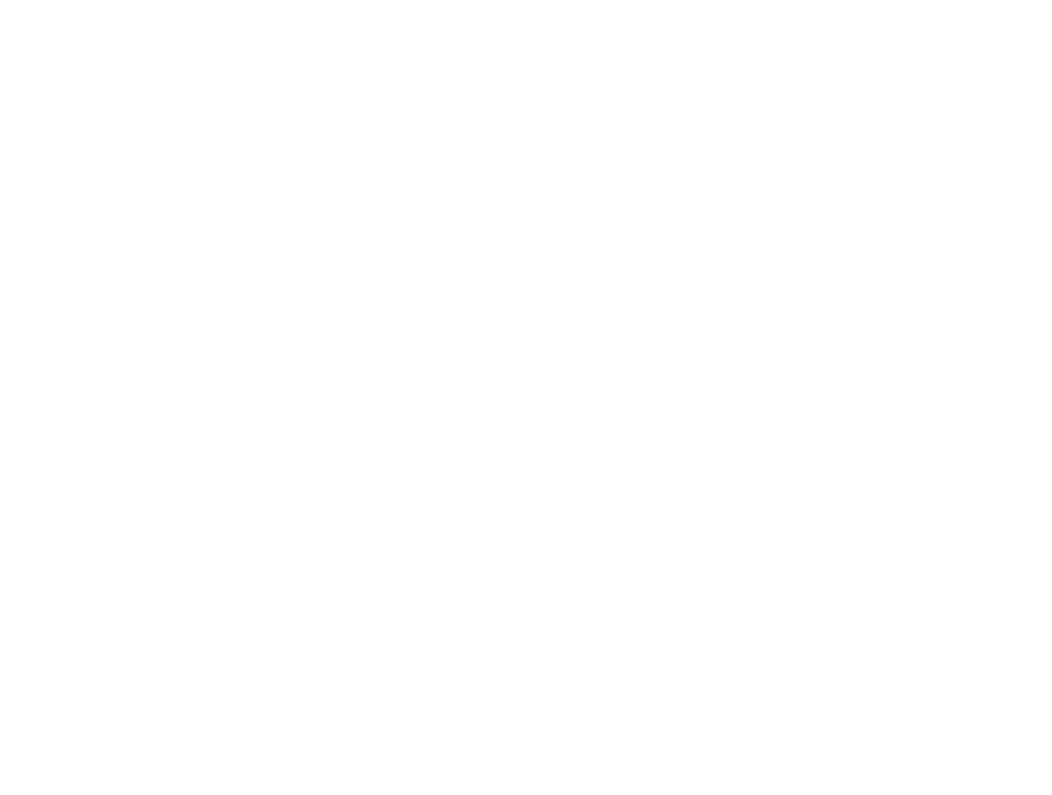
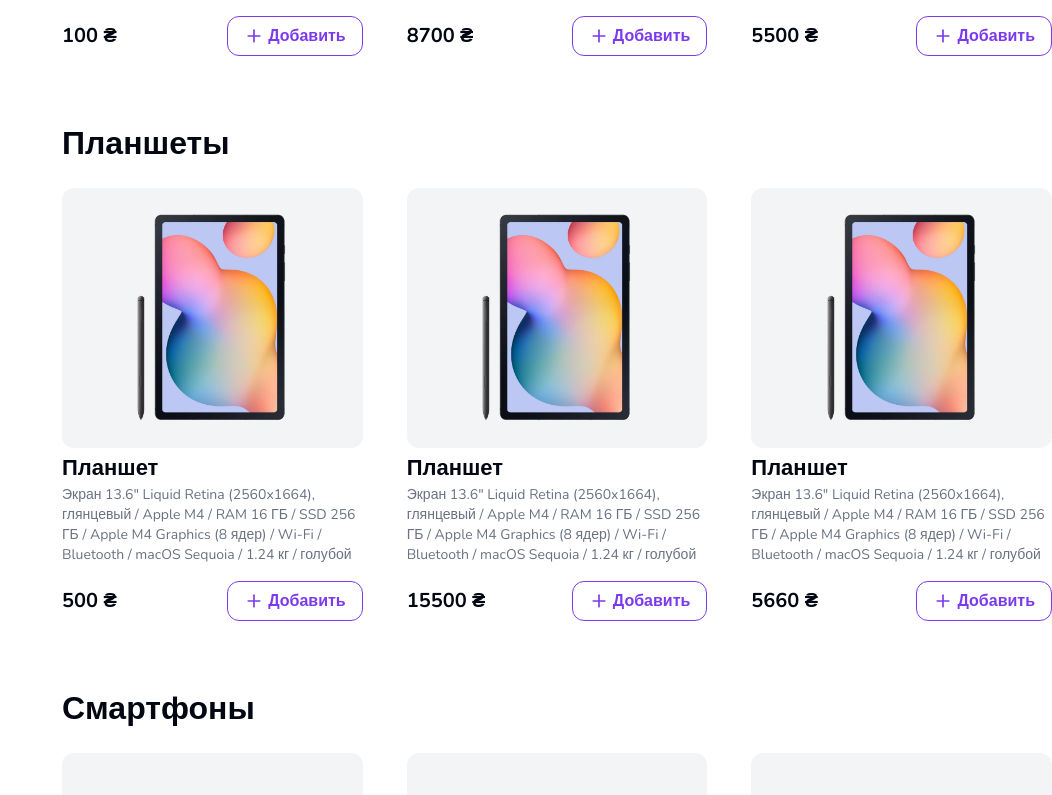
Before and after one commit to smartware10/market.io.frontend, a Next.js app: page / in a window 1280 px wide. Shown: the part 1200-1995 px from the top of the page, without its empty margins (228-1280 px from the left). Built offline with nearby package versions, Linux system fonts and the light colour scheme.

Commit message:
Using product group list and add img

```diff
--- a/src/app/page.tsx
+++ b/src/app/page.tsx
@@ -3,7 +3,7 @@ import {
   Filters,
   Title,
   TopBar,
-  ProductCard,
+  ProductsGroupList,
 } from "@/components/shared";
 
 export default function Home() {
@@ -16,28 +16,141 @@ export default function Home() {
       <TopBar />
 
       <Container className={"mt-5 pb-14"}>
-        <div className={"flex gap-[60px]"}>
+        <div className={"flex gap-[40px]"}>
           <div className={"w-[250px]"}>
             <Filters />
           </div>
 
           <div className={"flex-1"}>
             <div className={"flex flex-col gap-16"}>
-              <ProductCard
-                id={1}
-                title={"Компьютер"}
-                description={
-                  'Экран 13.6" Liquid Retina (2560x1664), глянцевый / Apple M4 / RAM 16 ГБ / SSD 256 ГБ / Apple M4 Graphics (8 ядер) / Wi-Fi / Bluetooth / macOS Sequoia / 1.24 кг / голубой'
-                }
-                imageUrl={"/img.png"}
-                price={5500}
+              <ProductsGroupList
+                title={"Компьютеры"}
+                items={[
+                  {
+                    id: 1,
+                    name: "Компьютер",
+                    description:
+                      'Экран 13.6" Liquid Retina (2560x1664), глянцевый / Apple M4 / RAM 16 ГБ / SSD 256 ГБ / Apple M4 Graphics (8 ядер) / Wi-Fi / Bluetooth / macOS Sequoia / 1.24 кг / голубой',
+                    imageUrl: "/img.png",
+                    price: 500,
+                  },
+                  {
+                    id: 2,
+                    name: "Компьютер",
+                    description:
+                      'Экран 13.6" Liquid Retina (2560x1664), глянцевый / Apple M4 / RAM 16 ГБ / SSD 256 ГБ / Apple M4 Graphics (8 ядер) / Wi-Fi / Bluetooth / macOS Sequoia / 1.24 кг / голубой',
+                    imageUrl: "/img.png",
+                    price: 15500,
+                  },
+                  {
+                    id: 3,
+                    name: "Компьютер",
+                    description:
+                      'Экран 13.6" Liquid Retina (2560x1664), глянцевый / Apple M4 / RAM 16 ГБ / SSD 256 ГБ / Apple M4 Graphics (8 ядер) / Wi-Fi / Bluetooth / macOS Sequoia / 1.24 кг / голубой',
+                    imageUrl: "/img.png",
+                    price: 5660,
+                  },
+                  {
+                    id: 4,
+                    name: "Компьютер",
+                    description:
+                      'Экран 13.6" Liquid Retina (2560x1664), глянцевый / Apple M4 / RAM 16 ГБ / SSD 256 ГБ / Apple M4 Graphics (8 ядер) / Wi-Fi / Bluetooth / macOS Sequoia / 1.24 кг / голубой',
+                    imageUrl: "/img.png",
+                    price: 100,
+                  },
+                  {
+                    id: 5,
+                    name: "Компьютер",
+                    description:
+                      'Экран 13.6" Liquid Retina (2560x1664), глянцевый / Apple M4 / RAM 16 ГБ / SSD 256 ГБ / Apple M4 Graphics (8 ядер) / Wi-Fi / Bluetooth / macOS Sequoia / 1.24 кг / голубой',
+                    imageUrl: "/img.png",
+                    price: 8700,
+                  },
+                  {
+                    id: 6,
+                    name: "Компьютер",
+                    description:
+                      'Экран 13.6" Liquid Retina (2560x1664), глянцевый / Apple M4 / RAM 16 ГБ / SSD 256 ГБ / Apple M4 Graphics (8 ядер) / Wi-Fi / Bluetooth / macOS Sequoia / 1.24 кг / голубой',
+                    imageUrl: "/img.png",
+                    price: 5500,
+                  },
+                ]}
+                categoryId={1}
+              />
+
+              <ProductsGroupList
+                title={"Планшеты"}
+                items={[
+                  {
+                    id: 1,
+                    name: "Планшет",
+                    description:
+                      'Экран 13.6" Liquid Retina (2560x1664), глянцевый / Apple M4 / RAM 16 ГБ / SSD 256 ГБ / Apple M4 Graphics (8 ядер) / Wi-Fi / Bluetooth / macOS Sequoia / 1.24 кг / голубой',
+                    imageUrl: "/img_1.png",
+                    price: 500,
+                  },
+                  {
+                    id: 2,
+                    name: "Планшет",
+                    description:
+                      'Экран 13.6" Liquid Retina (2560x1664), глянцевый / Apple M4 / RAM 16 ГБ / SSD 256 ГБ / Apple M4 Graphics (8 ядер) / Wi-Fi / Bluetooth / macOS Sequoia / 1.24 кг / голубой',
+                    imageUrl: "/img_1.png",
+                    price: 15500,
+                  },
+                  {
+                    id: 3,
+                    name: "Планшет",
+                    description:
+                      'Экран 13.6" Liquid Retina (2560x1664), глянцевый / Apple M4 / RAM 16 ГБ / SSD 256 ГБ / Apple M4 Graphics (8 ядер) / Wi-Fi / Bluetooth / macOS Sequoia / 1.24 кг / голубой',
+                    imageUrl: "/img_1.png",
+                    price: 5660,
+                  },
+                ]}
+                categoryId={2}
+              />
+
+              <ProductsGroupList
+                title={"Смартфоны"}
+                items={[
+                  {
+                    id: 1,
+                    name: "Смартфон",
+                    description:
+                      'Экран 13.6" Liquid Retina (2560x1664), глянцевый / Apple M4 / RAM 16 ГБ / SSD 256 ГБ / Apple M4 Graphics (8 ядер) / Wi-Fi / Bluetooth / macOS Sequoia / 1.24 кг / голубой',
+                    imageUrl: "/img_2.png",
+                    price: 500,
+                  },
+                  {
+                    id: 2,
+                    name: "Смартфон",
+                    description:
+                      'Экран 13.6" Liquid Retina (2560x1664), глянцевый / Apple M4 / RAM 16 ГБ / SSD 256 ГБ / Apple M4 Graphics (8 ядер) / Wi-Fi / Bluetooth / macOS Sequoia / 1.24 кг / голубой',
+                    imageUrl: "/img_2.png",
+                    price: 15500,
+                  },
+                  {
+                    id: 3,
+                    name: "Смартфон",
+                    description:
+                      'Экран 13.6" Liquid Retina (2560x1664), глянцевый / Apple M4 / RAM 16 ГБ / SSD 256 ГБ / Apple M4 Graphics (8 ядер) / Wi-Fi / Bluetooth / macOS Sequoia / 1.24 кг / голубой',
+                    imageUrl: "/img_2.png",
+                    price: 5660,
+                  },
+                  {
+                    id: 4,
+                    name: "Смартфон",
+                    description:
+                      'Экран 13.6" Liquid Retina (2560x1664), глянцевый / Apple M4 / RAM 16 ГБ / SSD 256 ГБ / Apple M4 Graphics (8 ядер) / Wi-Fi / Bluetooth / macOS Sequoia / 1.24 кг / голубой',
+                    imageUrl: "/img_2.png",
+                    price: 100,
+                  },
+                ]}
+                categoryId={3}
               />
             </div>
           </div>
         </div>
       </Container>
-
-      <div className={"h-[3000px]"} />
     </>
   );
 }
```
Also changed, not shown: public/img_1.png (added), public/img_2.png (added).
